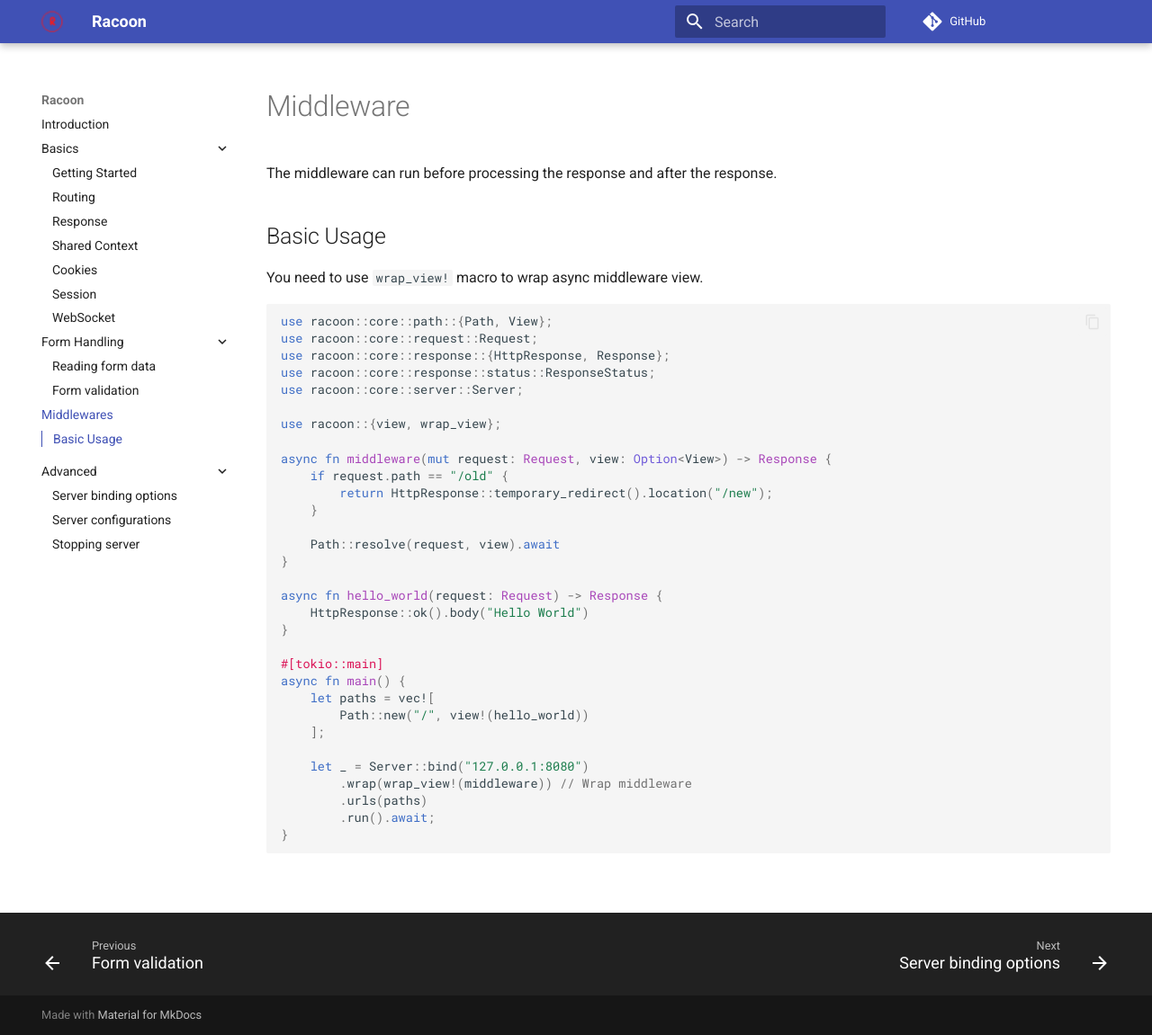
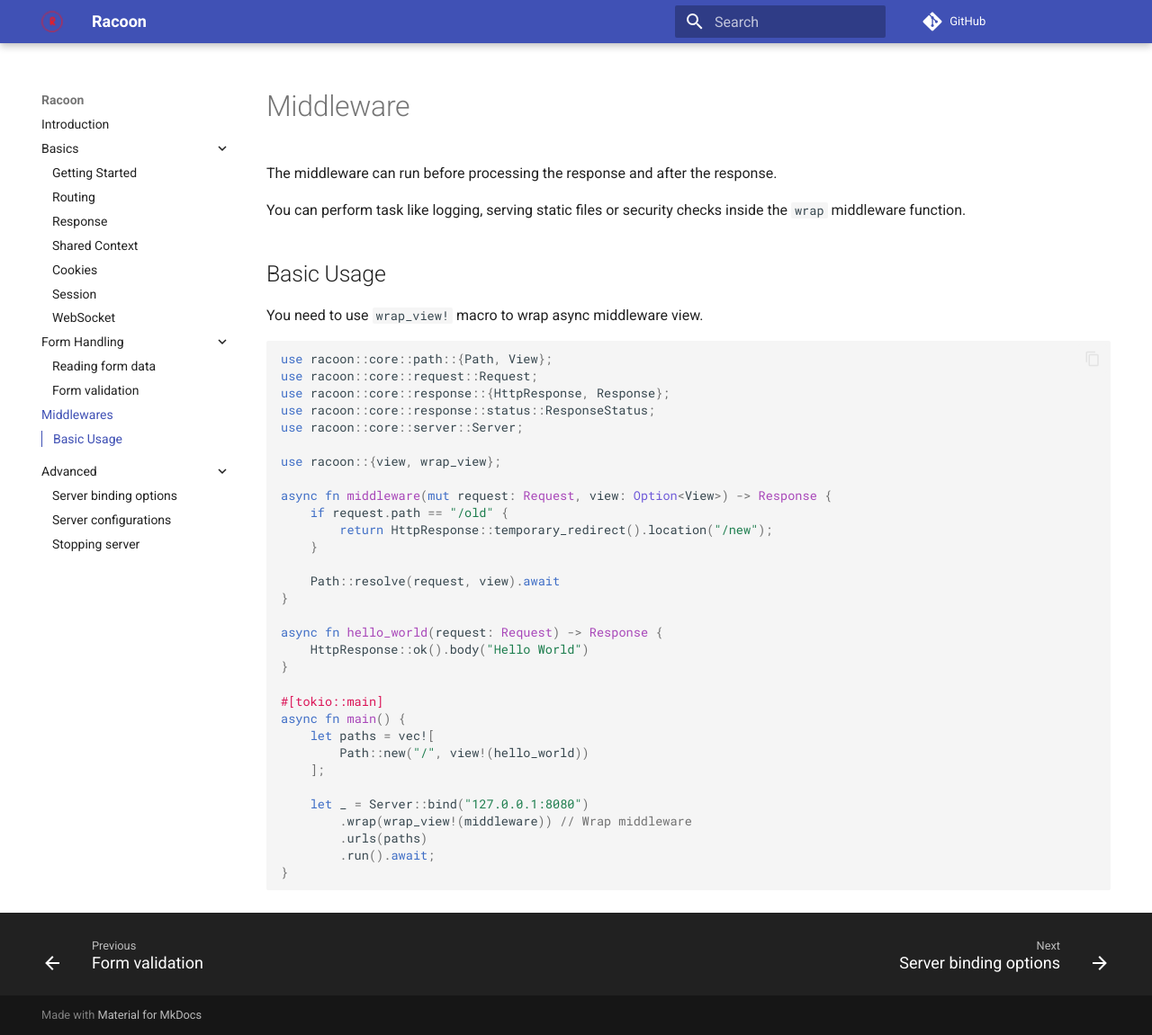
Before and after one commit to racoonframework/racoonframework.github.io, an MkDocs documentation site: the page built from docs/middleware.md, in a window 1280 px wide and 1151 px high. Shown: the whole window at 90% size. Built offline with MkDocs 1.6.1 and Material for MkDocs 9.7.7, drawn with Linux system fonts in a browser that asks for light colours; comment, search, counter and statistics services are not loaded.

Commit message:
docs: update middleware docs

```diff
--- a/docs/middleware.md
+++ b/docs/middleware.md
@@ -1,6 +1,9 @@
 # Middleware
 
 The middleware can run before processing the response and after the response.
+
+You can perform task like logging, serving static files or security checks inside the `wrap` middleware
+function.
 
 ## Basic Usage
 
```
